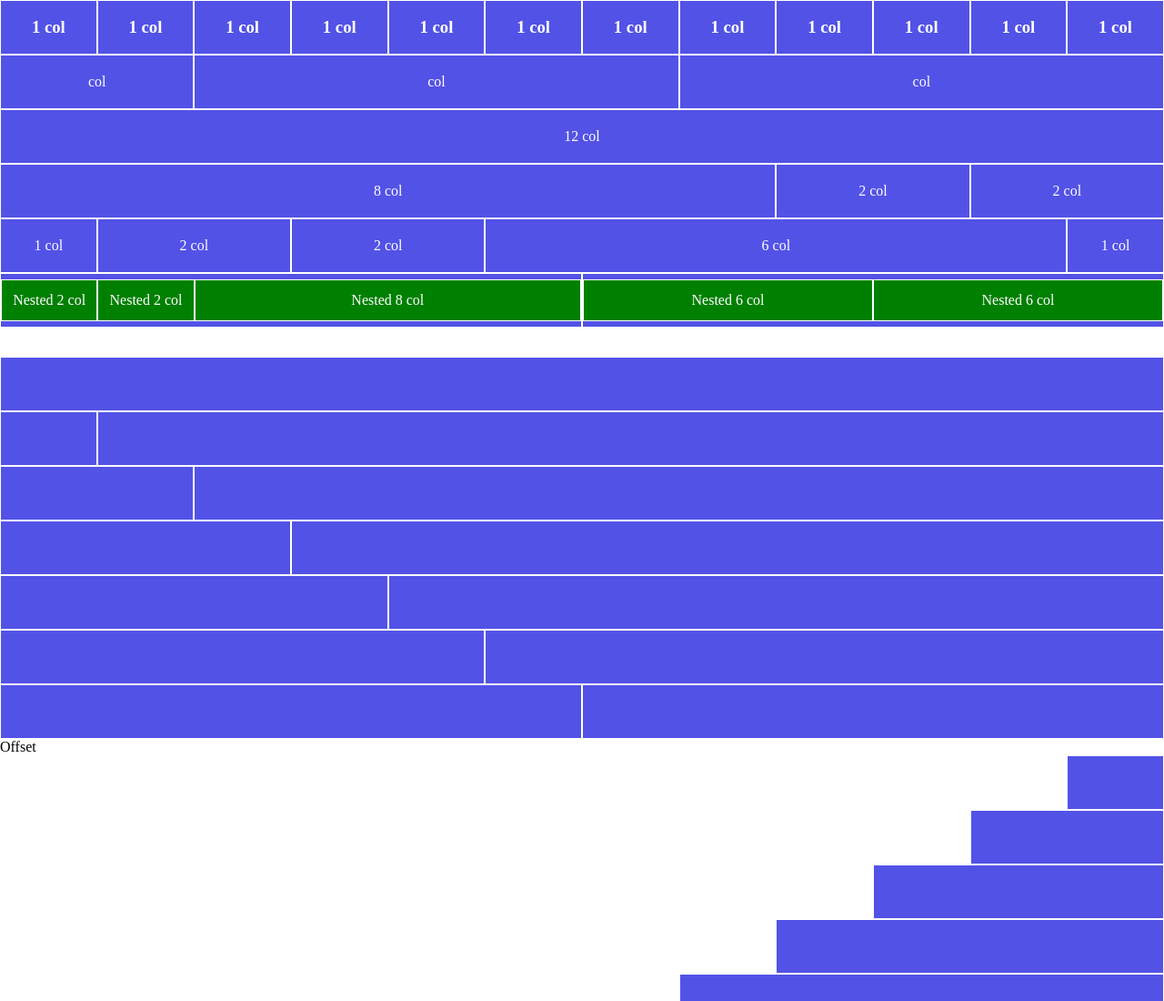
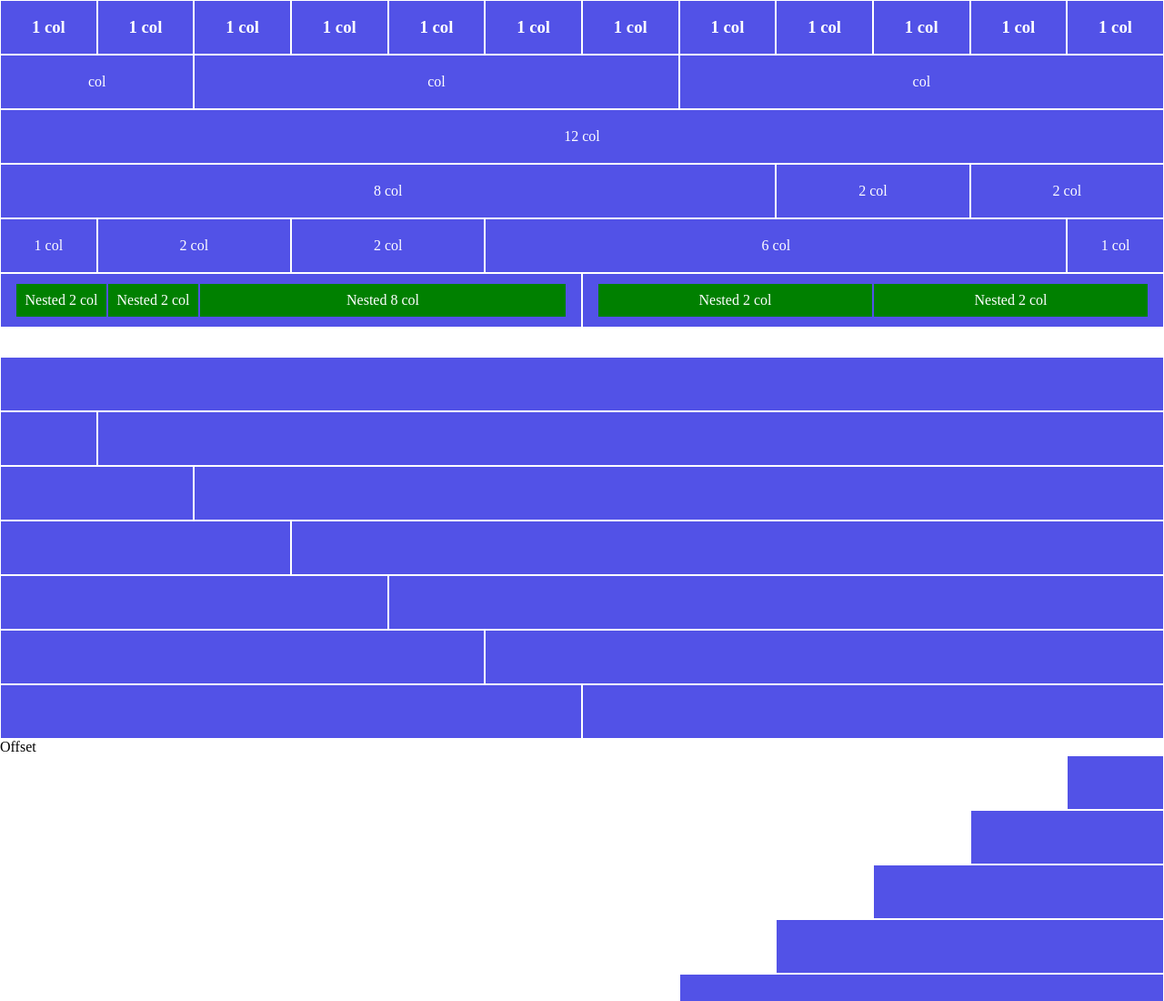
Before and after one commit to Serenajandra/html-css-12bool, a plain HTML site: page index.html in a window 1280 px wide. Shown: the top 1100 px of the page at 91% size. Drawn offline with Linux system fonts and the light colour scheme.

Commit message:
terminate col annidate

```diff
--- a/css/style.css
+++ b/css/style.css
@@ -9,20 +9,28 @@
     color: white;
 }
 
+
+
+
+
+.prova{
+    width: 95%;
+    height: 80%;
+    align-items: center;
+    justify-content: space-around;
+}
+
 .green{
     background-color: green;
     height: 80%;
-    border: 1 px solid
+    border-color: rgb(82, 82, 231);
 }
 
 .white{
     background-color: white;
     height: 30px;
 }
-.space-rnd{
-    justify-content: space-around;
 
-}
 .white-row>.col-12{
     height: 50%;
 }
--- a/index.html
+++ b/index.html
@@ -52,14 +52,18 @@
                 <div class="col-1">1 col</div>
             </div>
             <div class="row">
-                <div class="col-6 space-rnd">
-                    <div class="col-2 green">Nested 2 col</div>
-                    <div class="col-2 green">Nested 2 col</div>
-                    <div class="col-8 green">Nested 8 col</div>
+                <div class="col-6 grey">
+                    <div class="row prova">
+                        <div class="col-2 green">Nested 2 col</div>
+                        <div class="col-2 green">Nested 2 col</div>
+                        <div class="col-8 green">Nested 8 col</div>
+                    </div>
                 </div>
                 <div class="col-6">
-                    <div class="col-6 green">Nested 6 col</div>
-                    <div class="col-6 green">Nested 6 col</div>
+                    <div class="row prova">
+                        <div class="col-6 green">Nested 2 col</div>
+                        <div class="col-6 green">Nested 2 col</div>
+                    </div>
                 </div>
             </div>
             <div class="row white-row">
```
